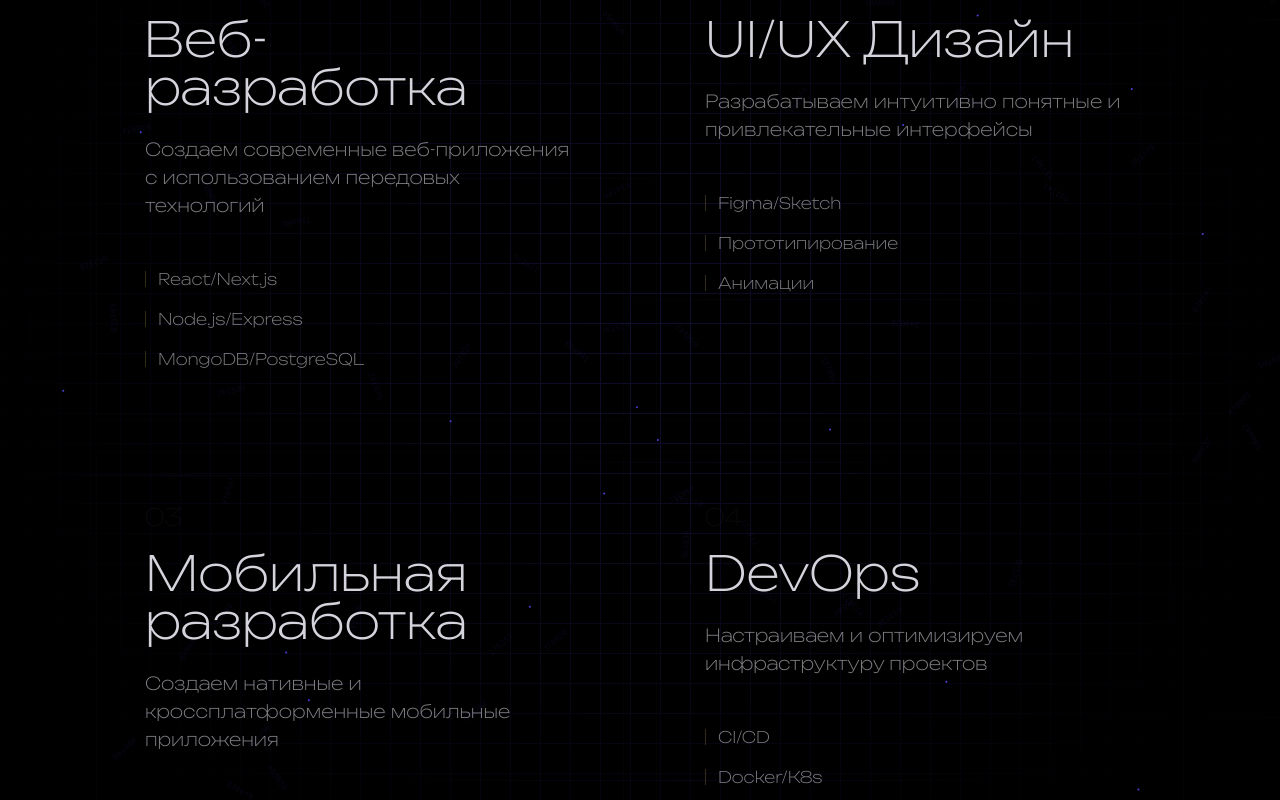
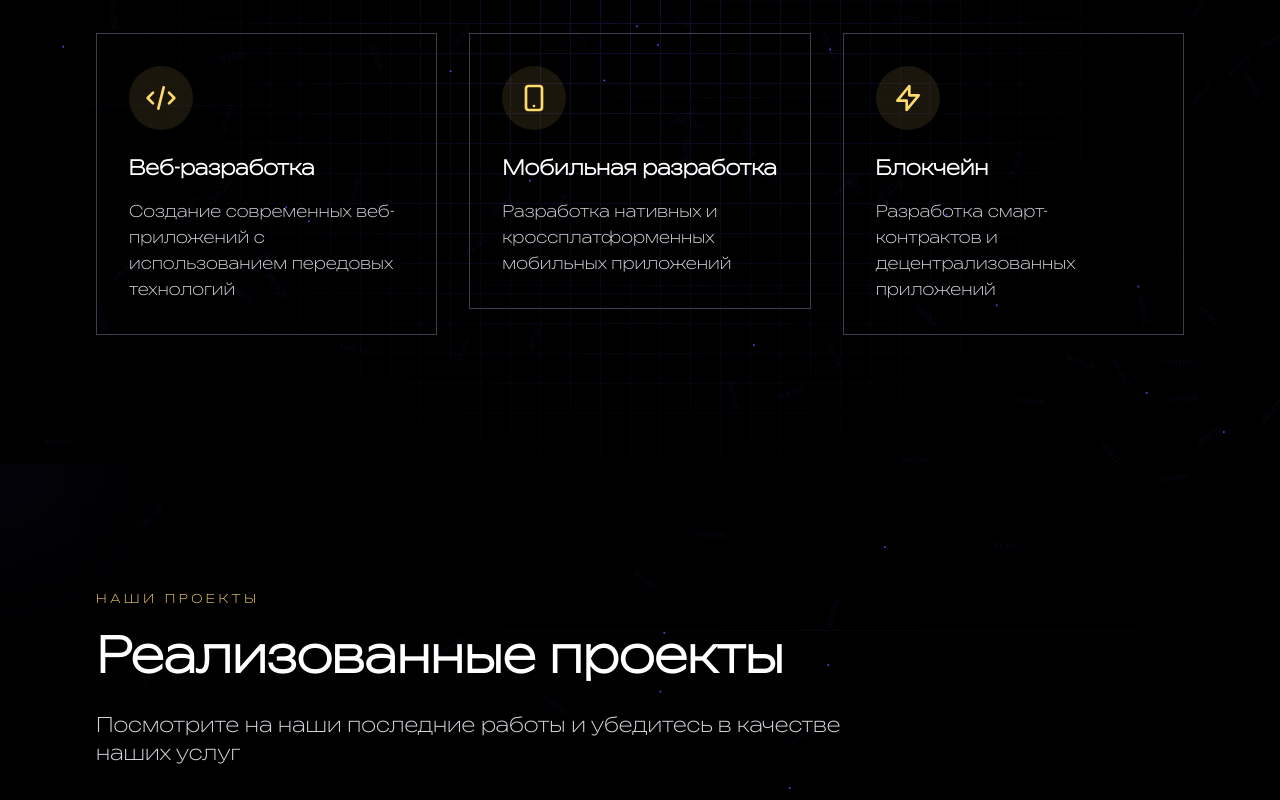
Before and after one commit to burkovmu/web5, a Next.js app: page / in a window 1280 px wide. Shown: the part 2760-3560 px from the top of the page. Built offline with nearby package versions, Linux system fonts and the light colour scheme.

Commit message:
Обновление заголовков секций и стиля карточек услуг

```diff
--- a/src/components/ProjectsSection.tsx
+++ b/src/components/ProjectsSection.tsx
@@ -47,17 +47,19 @@ const projects = [
 
 export default function ProjectsSection() {
   return (
-    <SectionWrapper className="relative py-48">
+    <SectionWrapper className="relative w-full overflow-x-hidden">
       <AnimatedBackground variant="projects" />
-      <div className="container mx-auto px-4 relative z-10">
+      <div className="w-full md:w-[90%] mx-auto px-4 md:px-8 relative z-10">
         <div className="flex flex-col items-start mb-20">
           <span className="text-[#feda6a] uppercase tracking-[0.3em] text-xs font-stolzl mb-6">
             Наши проекты
           </span>
-          <h2 className="text-7xl font-stolzl text-[#d4d4dc] mb-6">
-            Последние работы
+          <h2 className="text-4xl md:text-5xl font-bold text-white mb-8">
+            Реализованные проекты
           </h2>
-          <div className="w-[120px] h-[1px] bg-[#feda6a]" />
+          <p className="text-[#d4d4dc] text-lg md:text-xl max-w-3xl">
+            Посмотрите на наши последние работы и убедитесь в качестве наших услуг
+          </p>
         </div>
 
         <div className="grid grid-cols-1 gap-32">
--- a/src/components/ServicesSection.tsx
+++ b/src/components/ServicesSection.tsx
@@ -7,108 +7,33 @@ import SectionWrapper from "./SectionWrapper";
 
 const services = [
   {
-    id: 1,
-    title: 'Веб-разработка',
-    description: 'Создаем современные веб-приложения с использованием передовых технологий',
-    features: ['React/Next.js', 'Node.js/Express', 'MongoDB/PostgreSQL']
+    title: "Веб-разработка",
+    description: "Создание современных веб-приложений с использованием передовых технологий",
+    icon: (
+      <svg className="w-8 h-8" viewBox="0 0 24 24" fill="none" stroke="currentColor">
+        <path strokeLinecap="round" strokeLinejoin="round" strokeWidth={2} d="M10 20l4-16m4 4l4 4-4 4M6 16l-4-4 4-4" />
+      </svg>
+    )
   },
   {
-    id: 2,
-    title: 'UI/UX Дизайн',
-    description: 'Разрабатываем интуитивно понятные и привлекательные интерфейсы',
-    features: ['Figma/Sketch', 'Прототипирование', 'Анимации']
+    title: "Мобильная разработка",
+    description: "Разработка нативных и кроссплатформенных мобильных приложений",
+    icon: (
+      <svg className="w-8 h-8" viewBox="0 0 24 24" fill="none" stroke="currentColor">
+        <path strokeLinecap="round" strokeLinejoin="round" strokeWidth={2} d="M12 18h.01M8 21h8a2 2 0 002-2V5a2 2 0 00-2-2H8a2 2 0 00-2 2v14a2 2 0 002 2z" />
+      </svg>
+    )
   },
   {
-    id: 3,
-    title: 'Мобильная разработка',
-    description: 'Создаем нативные и кроссплатформенные мобильные приложения',
-    features: ['React Native', 'iOS/Android', 'PWA']
-  },
-  {
-    id: 4,
-    title: 'DevOps',
-    description: 'Настраиваем и оптимизируем инфраструктуру проектов',
-    features: ['CI/CD', 'Docker/K8s', 'AWS/GCP']
+    title: "Блокчейн",
+    description: "Разработка смарт-контрактов и децентрализованных приложений",
+    icon: (
+      <svg className="w-8 h-8" viewBox="0 0 24 24" fill="none" stroke="currentColor">
+        <path strokeLinecap="round" strokeLinejoin="round" strokeWidth={2} d="M13 10V3L4 14h7v7l9-11h-7z" />
+      </svg>
+    )
   }
 ];
-
-const ServiceCard = ({ service, index }: { service: typeof services[0], index: number }) => {
-  const [isHovered, setIsHovered] = useState(false);
-
-  return (
-    <motion.div
-      onMouseEnter={() => setIsHovered(true)}
-      onMouseLeave={() => setIsHovered(false)}
-      className="relative group"
-    >
-      <div className="relative overflow-hidden p-6 md:p-12 h-full border border-[#393f4d]/5 transition-all duration-500">
-        <motion.div
-          initial={{ opacity: 0, scale: 0.8 }}
-          animate={{
-            opacity: isHovered ? 1 : 0,
-            scale: isHovered ? 1 : 0.8,
-            x: isHovered ? 0 : -20
-          }}
-          transition={{ duration: 0.5 }}
-          className="absolute top-0 left-0 w-full h-1 bg-[#feda6a]"
-        />
-
-        <div className="relative z-10">
-          <motion.div
-            className="text-xl md:text-2xl font-stolzl text-[#d4d4dc]/20 mb-4"
-            animate={{
-              x: isHovered ? 20 : 0,
-              opacity: isHovered ? 0.4 : 0.2
-            }}
-            transition={{ duration: 0.3 }}
-          >
-            0{index + 1}
-          </motion.div>
-
-          <motion.h3
-            className="text-3xl md:text-5xl font-stolzl text-[#d4d4dc] mb-4 md:mb-6"
-            initial={{ opacity: 0, y: 20 }}
-            animate={{ opacity: 1, y: 0 }}
-            transition={{ delay: index * 0.2 + 0.4 }}
-          >
-            {service.title}
-          </motion.h3>
-
-          <motion.p
-            className="text-[#d4d4dc]/60 font-stolzl mb-8 md:mb-12 text-base md:text-lg"
-            initial={{ opacity: 0 }}
-            animate={{ opacity: 1 }}
-            transition={{ delay: index * 0.2 + 0.5 }}
-          >
-            {service.description}
-          </motion.p>
-
-          <div className="space-y-3 md:space-y-4">
-            {service.features.map((feature, i) => (
-              <motion.div
-                key={i}
-                initial={{ opacity: 0, x: -20 }}
-                animate={{
-                  opacity: 1,
-                  x: 0,
-                  transition: {
-                    delay: index * 0.2 + 0.6 + i * 0.1
-                  }
-                }}
-                className="flex items-center space-x-2 md:space-x-3 group"
-              >
-                <div className="w-[1px] h-3 md:h-4 bg-[#feda6a]/20 group-hover:bg-[#feda6a] transition-colors duration-300" />
-                <span className="text-sm md:text-base text-[#d4d4dc]/60 font-stolzl group-hover:text-[#feda6a] transition-colors duration-300">
-                  {feature}
-                </span>
-              </motion.div>
-            ))}
-          </div>
-        </div>
-      </div>
-    </motion.div>
-  );
-};
 
 export default function ServicesSection() {
   return (
@@ -119,15 +44,44 @@ export default function ServicesSection() {
           <span className="text-[#d4d4dc]/60 uppercase tracking-[0.3em] text-xs font-stolzl mb-6">
             Наши услуги
           </span>
-          <h2 className="text-7xl font-stolzl text-[#d4d4dc] mb-6">
-            Что мы предлагаем
+          <h2 className="text-4xl md:text-5xl font-bold text-white mb-8">
+            Комплексные решения для вашего бизнеса
           </h2>
-          <div className="w-[120px] h-[1px] bg-[#feda6a]" />
+          <p className="text-[#d4d4dc] text-lg md:text-xl max-w-3xl">
+            Мы предлагаем широкий спектр услуг по разработке программного обеспечения,
+            помогая бизнесу расти и развиваться в цифровую эпоху.
+          </p>
         </div>
 
-        <div className="grid grid-cols-1 md:grid-cols-2 gap-8">
+        <div className="grid grid-cols-1 md:grid-cols-2 lg:grid-cols-3 gap-8">
           {services.map((service, index) => (
-            <ServiceCard key={service.id} service={service} index={index} />
+            <motion.div
+              key={service.title}
+              initial={{ opacity: 0, y: 20 }}
+              whileInView={{ opacity: 1, y: 0 }}
+              transition={{ delay: index * 0.2 }}
+              className="group relative"
+            >
+              <div className="relative p-8 border border-[#393f4d] hover:border-[#feda6a] transition-colors duration-300">
+                <div className="absolute top-0 left-0 w-full h-full bg-[#feda6a]/5 opacity-0 group-hover:opacity-100 transition-opacity duration-300" />
+
+                <div className="relative z-10">
+                  <div className="w-16 h-16 rounded-full bg-[#feda6a]/10 flex items-center justify-center mb-6 group-hover:bg-[#feda6a]/20 transition-colors duration-300">
+                    <div className="text-[#feda6a] group-hover:scale-110 transition-transform duration-300">
+                      {service.icon}
+                    </div>
+                  </div>
+
+                  <h3 className="text-xl font-bold text-white mb-4 group-hover:text-[#feda6a] transition-colors duration-300">
+                    {service.title}
+                  </h3>
+
+                  <p className="text-[#d4d4dc] leading-relaxed">
+                    {service.description}
+                  </p>
+                </div>
+              </div>
+            </motion.div>
           ))}
         </div>
       </div>
```
